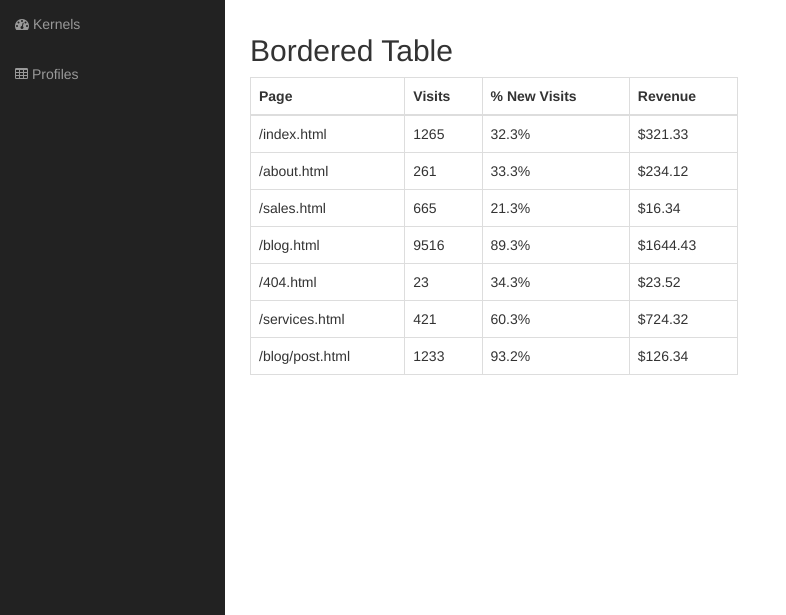
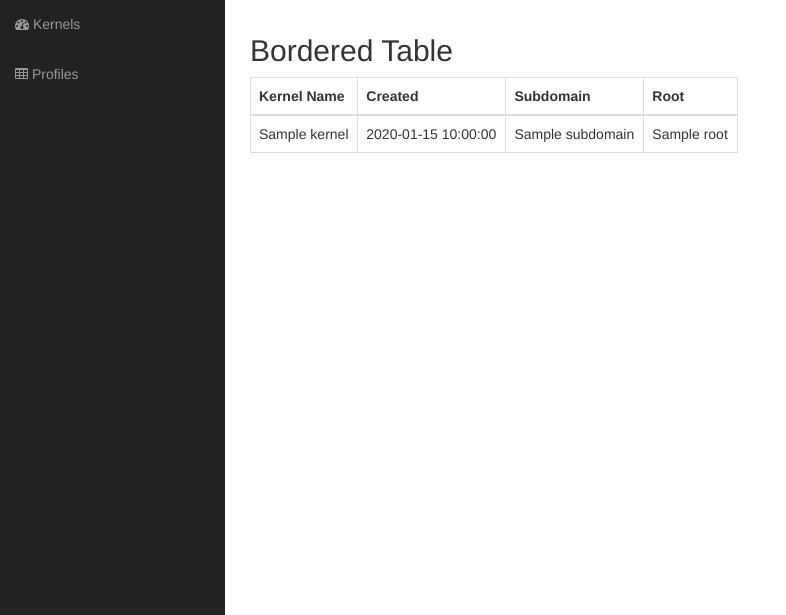
Before and after one commit to rudimk/skyfall, a Flask app: template templates/kernels.html in a window 1280 px wide. Shown: the part 51-666 px from the top of the page, without its empty margins (0-786 px from the left). Run offline with Flask 2, Linux system fonts and the light colour scheme; the template is opened without the code that fills it: most values are stand-ins (such as "Sample title", 1, 10 or a date in 2020); some libraries are stand-ins or nearby versions.

Commit message:
Added a list of user kernels.

```diff
--- a/templates/kernels.html
+++ b/templates/kernels.html
@@ -7,55 +7,21 @@
               <table class="table table-bordered table-hover">
                 <thead>
                   <tr>
-                    <th>Page</th>
-                    <th>Visits</th>
-                    <th>% New Visits</th>
-                    <th>Revenue</th>
+                    <th>Kernel Name</th>
+                    <th>Created</th>
+                    <th>Subdomain</th>
+                    <th>Root</th>
                   </tr>
                 </thead>
                 <tbody>
+                {% for kernel in user_kernels %}
                   <tr>
-                    <td>/index.html</td>
-                    <td>1265</td>
-                    <td>32.3%</td>
-                    <td>$321.33</td>
+                    <td>{{ kernel.name }}</td>
+                    <td>{{ kernel.created }}</td>
+                    <td>{{ kernel.subdomain }}</td>
+                    <td>{{ kernel.root }}</td>
                   </tr>
-                  <tr>
-                    <td>/about.html</td>
-                    <td>261</td>
-                    <td>33.3%</td>
-                    <td>$234.12</td>
-                  </tr>
-                  <tr>
-                    <td>/sales.html</td>
-                    <td>665</td>
-                    <td>21.3%</td>
-                    <td>$16.34</td>
-                  </tr>
-                  <tr>
-                    <td>/blog.html</td>
-                    <td>9516</td>
-                    <td>89.3%</td>
-                    <td>$1644.43</td>
-                  </tr>
-                  <tr>
-                    <td>/404.html</td>
-                    <td>23</td>
-                    <td>34.3%</td>
-                    <td>$23.52</td>
-                  </tr>
-                  <tr>
-                    <td>/services.html</td>
-                    <td>421</td>
-                    <td>60.3%</td>
-                    <td>$724.32</td>
-                  </tr>
-                  <tr>
-                    <td>/blog/post.html</td>
-                    <td>1233</td>
-                    <td>93.2%</td>
-                    <td>$126.34</td>
-                  </tr>
+                {% endfor %}
                 </tbody>
               </table>
             </div>
```
